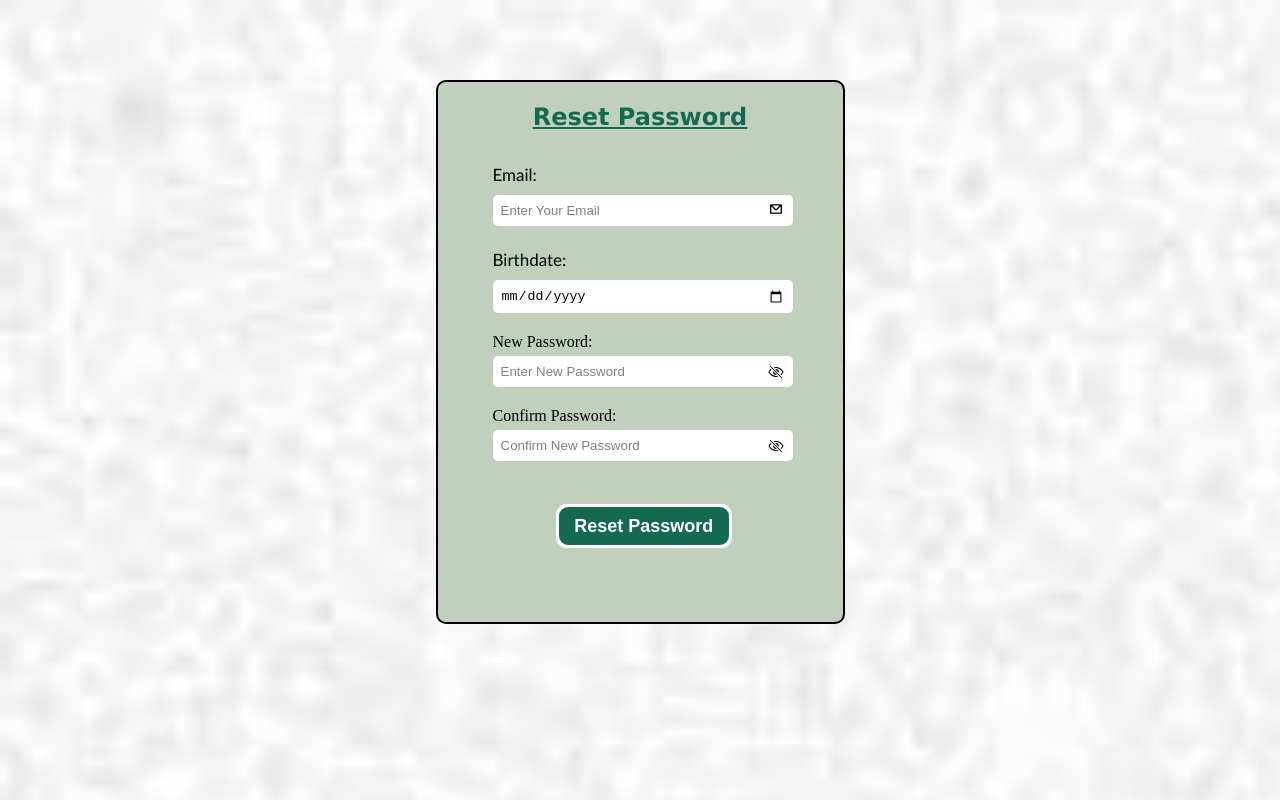
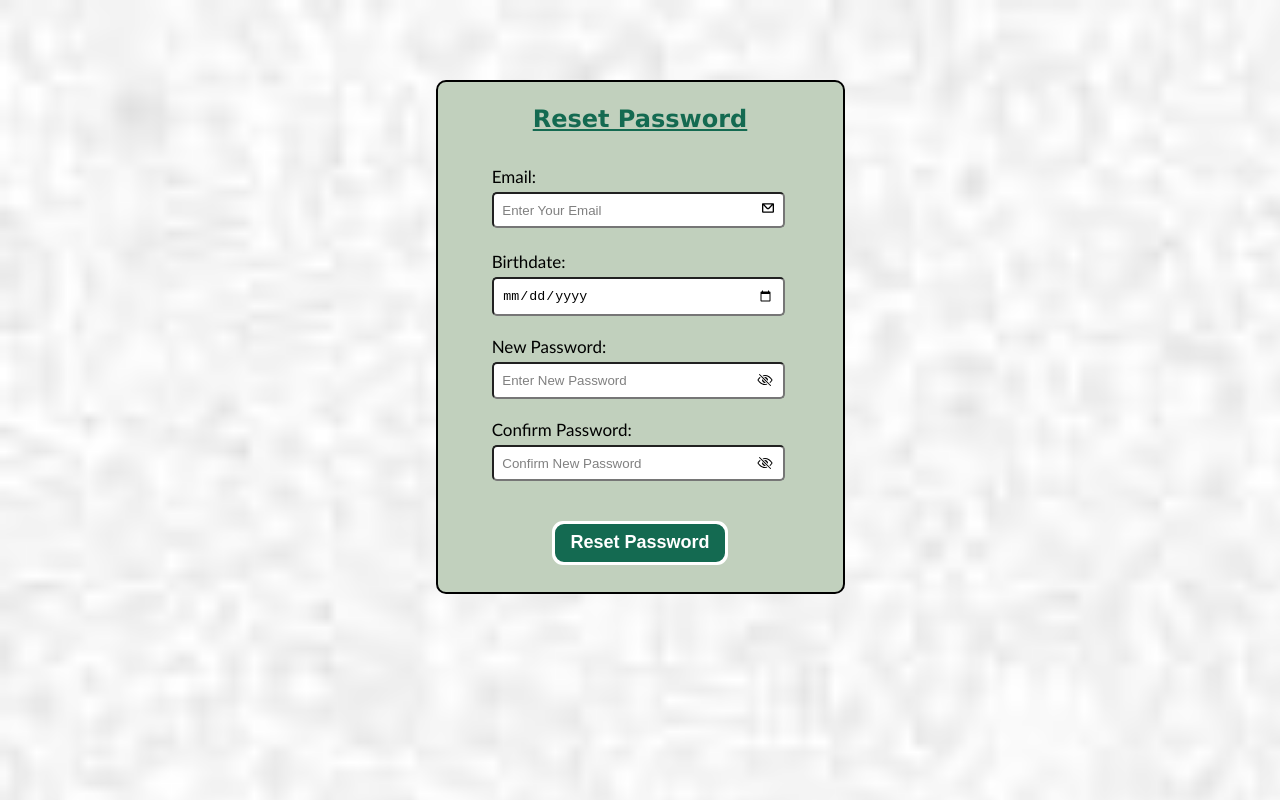
Before and after one commit to Dhirajsakariya/StudentMgntFE, a React (Create React App) app: page /ForgotPassword in a window 1280 px wide. Built offline with nearby package versions, Linux system fonts and the light colour scheme.

Commit message:
ForgotPassword Design and Sidebar changes

```diff
--- a/src/Components/Login/ForgotPassword.css
+++ b/src/Components/Login/ForgotPassword.css
@@ -3,7 +3,7 @@
   color:black;
   border-radius: 10px;
   padding: 30px 30px;
-    height: 500px;
+  height: 470px;
   background: transparent;
   border: 2px solid;
   background-color: hsl(107, 17%, 78%);
@@ -18,75 +18,59 @@
 
 
 #form-groupF {
-    padding-top: 5px;
-    margin-bottom: 5px;
+  padding-top: 1.5%;
+  margin-bottom: 2%;
   margin-top: 15px;
 }
 
 #containerF h2{
   justify-content: center;
-    padding-top: 1px;
+  padding-top: 1%;
   color:#146a51;
   text-align: center;
   font: bold;
-    margin-top: -10px;
-    margin-bottom: 50px;
+  margin-top: -3%;
+  margin-bottom: 15%;
   text-decoration: underline;
   font-family: 'Lucida Sans', 'Lucida Sans Regular', 'Lucida Grande', 'Lucida Sans Unicode', Geneva, Verdana, sans-serif;
 }
-  #signup{
-    justify-content: center;
-    padding-top: 1px;
-    color:#146a51;;
-    text-align: center;
-    font: bold;
-
-    text-decoration: underline;
-    font-family: 'Lucida Sans', 'Lucida Sans Regular', 'Lucida Grande', 'Lucida Sans Unicode', Geneva, Verdana, sans-serif;
-  }
-  .labelF {
+#labelF {
   display: block;
-    margin-bottom: 5px;
-    margin-top: -22px;
-    margin-left: 25px;
+  margin-top: -7%;
+  margin-left: 7%;
   font-family: 'Gill Sans', 'Gill Sans MT', Calibri, 'Trebuchet MS', sans-serif;
   font-size: 17px;
 }
-  .labelFp{
-    margin-left: 25px;
+#labelFp{
+  margin-left: 7%;
+  font-family: 'Gill Sans', 'Gill Sans MT', Calibri, 'Trebuchet MS', sans-serif;
+  font-size: 17px;
 }
 
-  .inputF {
-    width: 300px;
-    margin-left: 25px;
-    padding: 8px;
+#inputF {
+  width: 85%;
+  margin-left: 7%;
+  padding: 2.5%;
   box-sizing: border-box;
-    margin-top: 5px;
-    border: 1px;
-    border-radius: 5px;
+  margin-top: 1.5%;
+  border: 1%;
+  border-radius: 5px
 }
 
-  .inputF::placeholder {
+#inputF::placeholder {
   color:gray;
   position:absolute;
 }
-
-  .iconl {
-    position:relative;
-    right: 25px;
-    top: 50%;
-    transform: translateY(15%);
-  }
 #icone {
   position: relative;
-    right:25px;
-    top:-30px;
+  right:33px;
+  top:-35px;
   margin-left:325px;
 }
 
 #iconle {
   position: relative;
-    right:25px;
+  right:8%;
   top:3.5px;
 }
 
@@ -103,9 +87,9 @@
   background:#146a51;;
   justify-content: center;
   text-align: center;
-    margin-left: 90px;
-    margin-top: 40px;
-    margin-bottom: 15 px;
+  margin-left: 25%;
+  margin-top: 10%;
+  margin-bottom: 5%;
   font-weight: 700;
   font-size: 18px;
   color: white;
--- a/src/Components/Login/ForgotPassword.jsx
+++ b/src/Components/Login/ForgotPassword.jsx
@@ -1,4 +1,4 @@
-import React, { useState , useEffect} from 'react';
+import React, { useState} from 'react';
 import './ForgotPassword.css';
 import { useHistory } from 'react-router-dom';
 import { toast, Toaster } from 'react-hot-toast';
@@ -87,11 +87,11 @@ const ForgotPassword = () => {
     return (
         <div id='containerF'>
             <form onSubmit={handleSubmit}>
-                <h2 id='signup'>Reset Password</h2>
+                <h2>Reset Password</h2>
                 <div id='form-groupF'>
-                    <label className='labelF'>Email:</label>
+                    <label id='labelF'>Email:</label>
                     <input
-                        className='inputF'
+                        id='inputF'
                         type='email'
                         value={email}
                         onChange={(e) => setEmail(e.target.value)}
@@ -101,13 +101,13 @@ const ForgotPassword = () => {
                 </div>
                 <CgMail id='icone'/>
                 <div id='form-groupF'>
-                    <label className='labelF'>Birthdate:</label>
-                    <input className='inputF' type='date' value={birthday} max={moment().format("YYYY-MM-DD")} onChange={(e) => setBirthday(e.target.value)} required />
+                    <label id='labelF'>Birthdate:</label>
+                    <input id='inputF' type='date' value={birthday} max={moment().format("YYYY-MM-DD")} onChange={(e) => setBirthday(e.target.value)} required />
                 </div>
                 <div id='form-groupF'>
-                    <label className='labelFp'>New Password:</label>
+                    <label id='labelFp'>New Password:</label>
                         <input
-                            className='inputF'
+                            id='inputF'
                             type={showNewPassword ? 'text' : 'password'}
                             value={newPassword}
                             onChange={(e) => setNewPassword(e.target.value)}
@@ -119,9 +119,9 @@ const ForgotPassword = () => {
                         {showNewPassword ? <IoEyeOutline id='iconle' onClick={toggleNewPasswordVisibility} /> : <IoEyeOffOutline id='iconle' onClick={toggleNewPasswordVisibility} />}
                 </div>
                 <div id='form-groupF'>
-                    <label className='labelFp'>Confirm Password:</label>
+                    <label id='labelFp'>Confirm Password:</label>
                         <input
-                            className='inputF'
+                            id='inputF'
                             type={showConfirmPassword ? 'text' : 'password'}
                             value={confirmPassword}
                             onChange={(e) => setConfirmPassword(e.target.value)}
--- a/src/Components/Sidebar/AdminSidebar.jsx
+++ b/src/Components/Sidebar/AdminSidebar.jsx
@@ -11,7 +11,7 @@ import { FaBars } from 'react-icons/fa';
 import { useHistory } from 'react-router-dom';
 import user_icon from '../Assets/user_icon.png';
 
-const AdminSidebar = ({userName, children }) => {
+const AdminSidebar = ({ children }) => {
     const [isOpen, setIsOpen] = useState(false);
     const toggle = () => setIsOpen(!isOpen);
     const navigate = useHistory();
@@ -48,11 +48,6 @@ const AdminSidebar = ({userName, children }) => {
         }
     ];
 
-    const handleLogout = () => {
-        localStorage.removeItem('loggedInEmail');
-        navigate.push('/');
-    };
-
     return (
         <>
              <div id="menu-container">
@@ -69,7 +64,7 @@ const AdminSidebar = ({userName, children }) => {
                                     <li>
                                         <a href="/AdminPersonal" ><LuUserCircle2 className='icon' />Admin </a>
                                     </li>
-                                    <li onClick={handleLogout}>
+                                    <li>
                                     <a href="/"><BiLogOut className='icon' />Logout</a>
                                 </li>
                                 </ul>
--- a/src/Components/Sidebar/StudentSidebar.jsx
+++ b/src/Components/Sidebar/StudentSidebar.jsx
@@ -33,11 +33,6 @@ const StudentSidebar = ({ children }) => {
         }
     ];
 
-    const handleLogout = () => {
-        localStorage.removeItem('loggedInEmail');
-        navigate.push('/');
-    };
-
     return (
         <>
              <div id="menu-container">
@@ -54,7 +49,7 @@ const StudentSidebar = ({ children }) => {
                                     <li>
                                         <a href="/StudentPersonal" ><LuUserCircle2 className='icon' />Admin </a>
                                     </li>
-                                    <li onClick={handleLogout}>
+                                    <li>
                                     <a href="/"><BiLogOut className='icon' />Logout</a>
                                 </li>
                                 </ul>
--- a/src/Components/Sidebar/TeacherSidebar.jsx
+++ b/src/Components/Sidebar/TeacherSidebar.jsx
@@ -40,11 +40,6 @@ const TeacherSidebar = ({ children }) => {
         }
     ];
 
-    const handleLogout = () => {
-        localStorage.removeItem('loggedInEmail');
-        navigate.push('/');
-    };
-
     return (
         <>
              <div id="menu-container">
@@ -61,7 +56,7 @@ const TeacherSidebar = ({ children }) => {
                                     <li>
                                         <a href="/TeacherPersonal" ><LuUserCircle2 className='icon' />Admin </a>
                                     </li>
-                                    <li onClick={handleLogout}>
+                                    <li>
                                     <a href="/"><BiLogOut className='icon' />Logout</a>
                                 </li>
                                 </ul>
```
Lines whose indentation alone changed are shown as unchanged.
